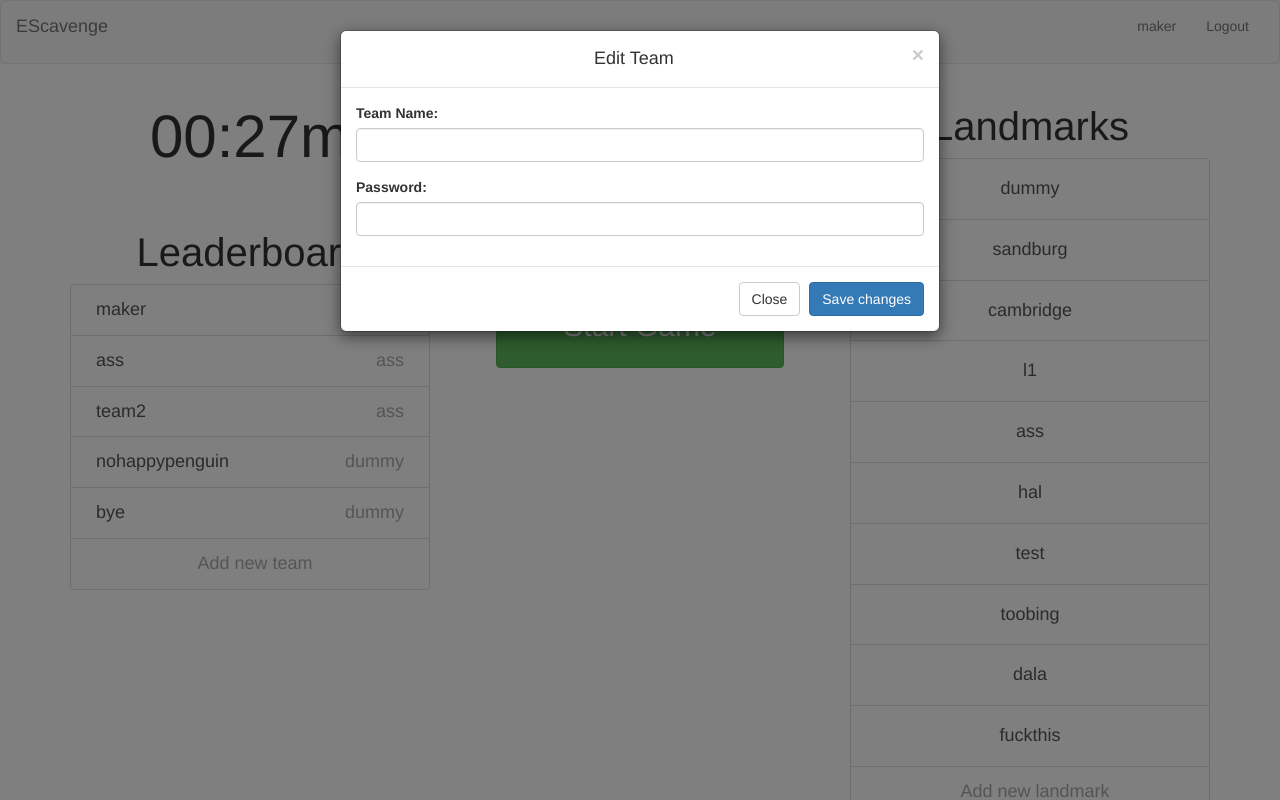
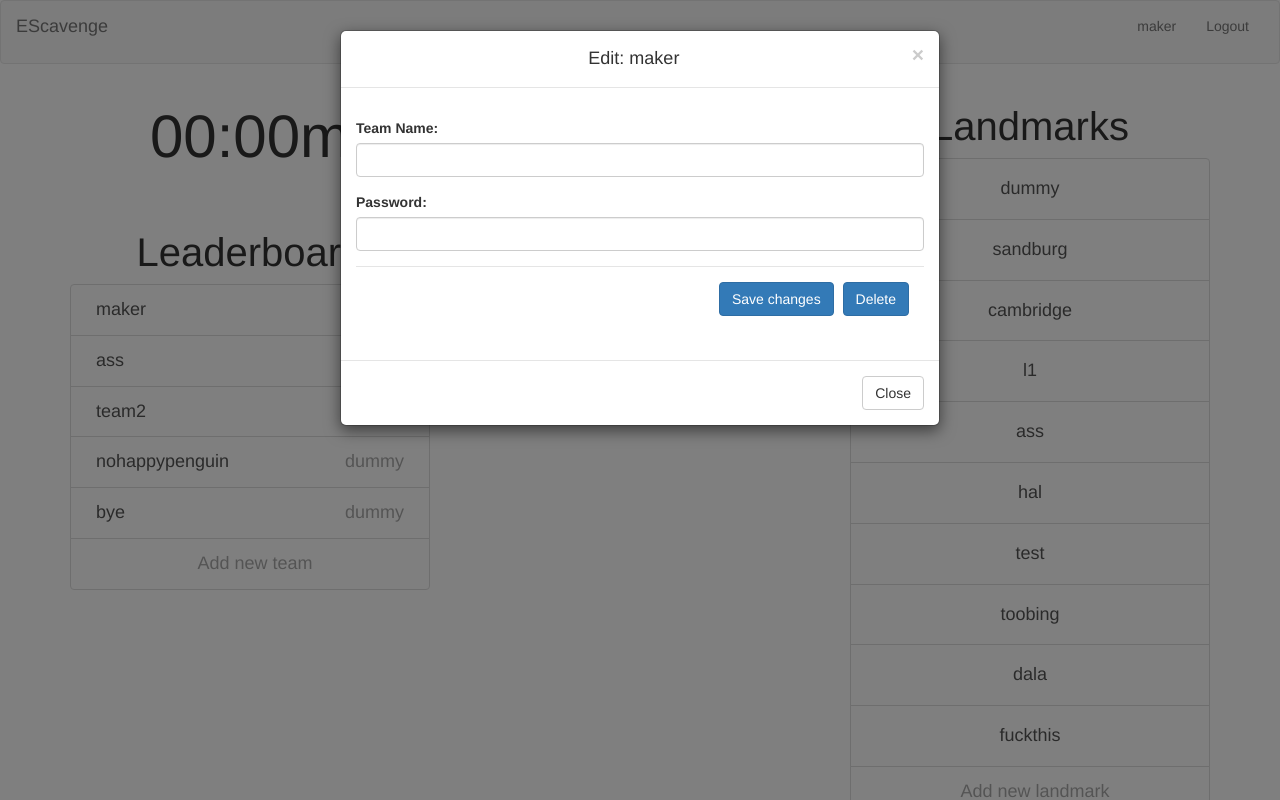
Before and after one commit to cutefluffykittens/ScavengerHunt, a Django app: template Interface/templates/gamemaker.html in a window 1280 px wide, after a click that opens the changed part. Run offline with Django 3.2, Linux system fonts and the light colour scheme; the template is opened without the code that fills it: values that come from a table or form of the project are taken from there, others are empty; data comes from the database, SQL or seed files in the repository; both versions use the stored data as it was after the commit; some libraries are stand-ins or nearby versions.

Commit message:
Implemented GameMaker UI
Added maketeam, editteam, addlandmark and editlandmark functionalities to buttons

```diff
--- a/Interface/templates/gamemaker.html
+++ b/Interface/templates/gamemaker.html
@@ -3,13 +3,18 @@
 <div class="container" style="height: 88%">
     <div class="row">
         <div class="col-lg-4">
-            <h1 style="text-align: center; font-size: 60px; margin-bottom: 60px">00:27m</h1>
+            <h1 style="text-align: center; font-size: 60px; margin-bottom: 60px">
+                {% if game.running == True %}
+                    { game.time_start }m
+                {% else %}
+                    00:00m</h1>
+                {%  endif %}
             <h3 style="text-align: center; font-size: 40px">Leaderboard</h3>
             <div class="list-group">
                 {% for team in teams %}
-                    <a href="" type="button" data-toggle="modal" data-target="#editTeam" class="list-group-item list-group-item-action flex-column align-items-start">
+                    <a href="" type="button" data-toggle="modal" data-id="{{ team.name }}" data-target="#editTeam" class="team-item list-group-item list-group-item-action flex-column align-items-start">
                         <h4 style="text-align:left; margin: 5px 0px 5px 10px">
-                            {{ team.name }}
+                            <span id="team-span">{{ team.name }}</span>
                             <span style="float:right; color:darkgrey; font-weight: normal; margin: 0px 10px 0px 0px">
                                 {{ team.current_landmark.name }}
                             </span>
@@ -28,8 +33,10 @@
             <h3 style="text-align: center; font-size: 40px">Landmarks</h3>
             <div class="list-group">
                 {% for landmark in landmarks %}
-                    <a href="" type="button" data-toggle="modal" data-target="#editLandmark" class="list-group-item list-group-item-action flex-column align-items-start">
-                        <h4 style="text-align:center;">{{ landmark.name }}</h4>
+                    <a href="" type="button" data-toggle="modal" data-target="#editLandmark" class="landmark-item list-group-item list-group-item-action flex-column align-items-start">
+                        <h4 style="text-align:center;">
+                            <span id="landmark-span">{{ landmark.name }}</span>
+                        </h4>
                     </a>
                 {% endfor %}
                 <a href="" type="button" data-toggle="modal" data-target="#newLandmark" class="list-group-item list-group-item-action flex-column align-items-start">
@@ -48,20 +55,32 @@
         <h4 class="modal-title" id="editTeamLabel" style="text-align: center">Edit Team</h4>
       </div>
       <div class="modal-body">
-          <form>
+          <form action="/gamemaker/" method="POST"> {% csrf_token %}
               <div class="form-group">
-                <label for="team-name" class="col-form-label">Team Name:</label>
-                <input type="text" class="form-control" id="team-name">
+                <input type="hidden" size="20" id="command" name="command" value="editteam" />
               </div>
               <div class="form-group">
-                <label for="team-password" class="col-form-label">Password:</label>
-                <input type="text" class="form-control" id="team-password">
+                <input type="hidden" size="20" id="huntUser" name="huntUser" value="{{ huntUser }}" />
+              </div>
+              <div class="form-group">
+                <input type="hidden" size="20" id="team-name" name="team-name" />
+              </div>
+              <div class="form-group">
+                <label for="newTeamName" class="col-form-label">Team Name:</label>
+                <input type="text" class="form-control" id="newTeamName" name="newTeamName">
+              </div>
+              <div class="form-group">
+                <label for="teamPassword" class="col-form-label">Password:</label>
+                <input type="text" class="form-control" id="teamPassword" name="teamPassword">
+              </div>
+              <div class="modal-footer">
+                <button type="submit" class="btn btn-primary">Save changes</button>
+                <button type="submit" class="btn btn-primary">Delete</button>
               </div>
           </form>
       </div>
       <div class="modal-footer">
         <button type="button" class="btn btn-default" data-dismiss="modal">Close</button>
-        <button type="button" class="btn btn-primary" data-dismiss="modal">Save changes</button>
       </div>
     </div>
   </div>
@@ -75,20 +94,28 @@
         <h4 class="modal-title" id="newTeamLabel" style="text-align: center">Add New Team</h4>
       </div>
       <div class="modal-body">
-          <form>
+          <form action="/gamemaker/" method="POST"> {% csrf_token %}
+              <div class="form-group">
+                <input type="hidden" size="20" id="command" name="command" value="maketeam" /><br/>
+              </div>
+              <div class="form-group">
+                <input type="hidden" size="20" id="huntUser" name="huntUser" value="{{ huntUser }}" /><br/>
+              </div>
               <div class="form-group">
                 <label for="team-name" class="col-form-label">Team Name:</label>
-                <input type="text" class="form-control" id="team-name">
+                <input type="text" class="form-control" id="team-name" name="team-name">
               </div>
               <div class="form-group">
                 <label for="team-password" class="col-form-label">Password:</label>
-                <input type="text" class="form-control" id="team-password">
+                <input type="text" class="form-control" id="team-password" name="team-password">
+              </div>
+              <div class="modal-footer">
+                <button type="submit" class="btn btn-primary">Save changes</button>
               </div>
           </form>
       </div>
       <div class="modal-footer">
         <button type="button" class="btn btn-default" data-dismiss="modal">Close</button>
-        <button type="button" class="btn btn-primary" data-dismiss="modal">Save changes</button>
       </div>
     </div>
   </div>
@@ -102,28 +129,47 @@
         <h4 class="modal-title" id="editLandmarkLabel" style="text-align: center">Edit Landmark</h4>
       </div>
       <div class="modal-body">
-          <form>
+          <form action="/gamemaker/" method="POST"> {% csrf_token %}
               <div class="form-group">
-                <label for="landmark-name" class="col-form-label">Landmark Name:</label>
-                <input type="text" class="form-control" id="landmark-name">
+                <input type="hidden" size="20" id="command" name="command" value="editlandmark" /><br/>
+              </div>
+              <div class="form-group">
+                <input type="hidden" size="20" id="huntUser" name="huntUser" value="{{ huntUser }}" /><br/>
+              </div>
+              <div class="form-group">
+                <input type="hidden" size="20" id="landmark-name" name="landmark-name">
+              </div>
+              <div class="form-group">
+                <label for="new-landmark-name" class="col-form-label">Landmark Name:</label>
+                <input type="text" class="form-control" id="new-landmark-name" name="new-landmark-name">
               </div>
               <div class="form-group">
                 <label for="landmark-clue" class="col-form-label">Clue:</label>
-                <input type="text" class="form-control" id="landmark-clue">
+                <input type="text" class="form-control" id="landmark-clue" name="landmark-clue">
               </div>
               <div class="form-group">
                 <label for="landmark-question" class="col-form-label">Confirmation Question:</label>
-                <input type="text" class="form-control" id="landmark-question">
+                <input type="text" class="form-control" id="landmark-question" name="landmark-question">
               </div>
               <div class="form-group">
                 <label for="landmark-answer" class="col-form-label">Confirmation Answer:</label>
-                <input type="text" class="form-control" id="landmark-answer">
+                <input type="text" class="form-control" id="landmark-answer" name="landmark-answer">
+              </div>
+              <div class="form-group">
+                <label for="landmark-order" class="col-form-label">Order Number:</label>
+                <input type="text" class="form-control" id="landmark-order" name="landmark-order">
+              </div>
+              <div class="form-group">
+                <label for="landmark-points" class="col-form-label">Points:</label>
+                <input type="text" class="form-control" id="landmark-points" name="landmark-points">
+              </div>
+              <div class="modal-footer">
+                <button type="submit" class="btn btn-primary">Save changes</button>
               </div>
           </form>
       </div>
       <div class="modal-footer">
         <button type="button" class="btn btn-default" data-dismiss="modal">Close</button>
-        <button type="button" class="btn btn-primary" data-dismiss="modal">Save changes</button>
       </div>
     </div>
   </div>
@@ -169,3 +215,18 @@
     </div>
   </div>
 </div>
+<script>
+$('.team-item').click(function (event) {
+ var button = $(this);
+ var name = button.find("#team-span").text();
+ var modal = $("#editTeam");
+    modal.find('.modal-title').text("Edit: " + name);
+    modal.find("#team-name").attr("value", name);
+});
+$('.landmark-item').click(function (event) {
+ var button = $(this);
+ var name = button.find("#landmark-span").text();
+ var modal = $("#editLandmark");
+    modal.find('.modal-title').text("Edit: " + name);
+    modal.find("#landmark-name").attr("value", name);
+});</script>
--- a/Interface/urls.py
+++ b/Interface/urls.py
@@ -3,7 +3,7 @@ from . import views
 urlpatterns = [
     url(r'^$', views.index, name='login'),
     url(r'^terminal/', views.terminal, name='terminal'),
-    url(r'^validate/', views.validate, name="validate",),
-    url(r'^gamemaker/', views.gamemaker, name="gamemaker",),
+    url(r'^validate/', views.validate, name="validate"),
+    url(r'^gamemaker/', views.gamemaker, name="gamemaker"),
     url(r'^team/', views.team, name="team",),
 ]
--- a/escavenge.py
+++ b/escavenge.py
@@ -17,7 +17,7 @@ class Escavenge():
             "editteam": lambda params: self.game_maker.edit_team(params),
             "setpenalties": lambda params: self.game_maker.set_penalties(params),
             "addlandmark": lambda params: self.game_maker.add_landmark(params),
-            "editlandmark": lambda params: self.game_maker.edt_landmark(params),
+            "editlandmark": lambda params: self.game_maker.edit_landmark(params),
             "displaylandmarks": lambda params: self.game_maker.display_landmarks(),
             "removelandmark": lambda params: self.game_maker.remove_landmark(params),
             "creategame": lambda params: self.game_maker.create_game(params),
```
Also changed, not shown: Interface/views.py (+46 -2 lines), db.sqlite3.
